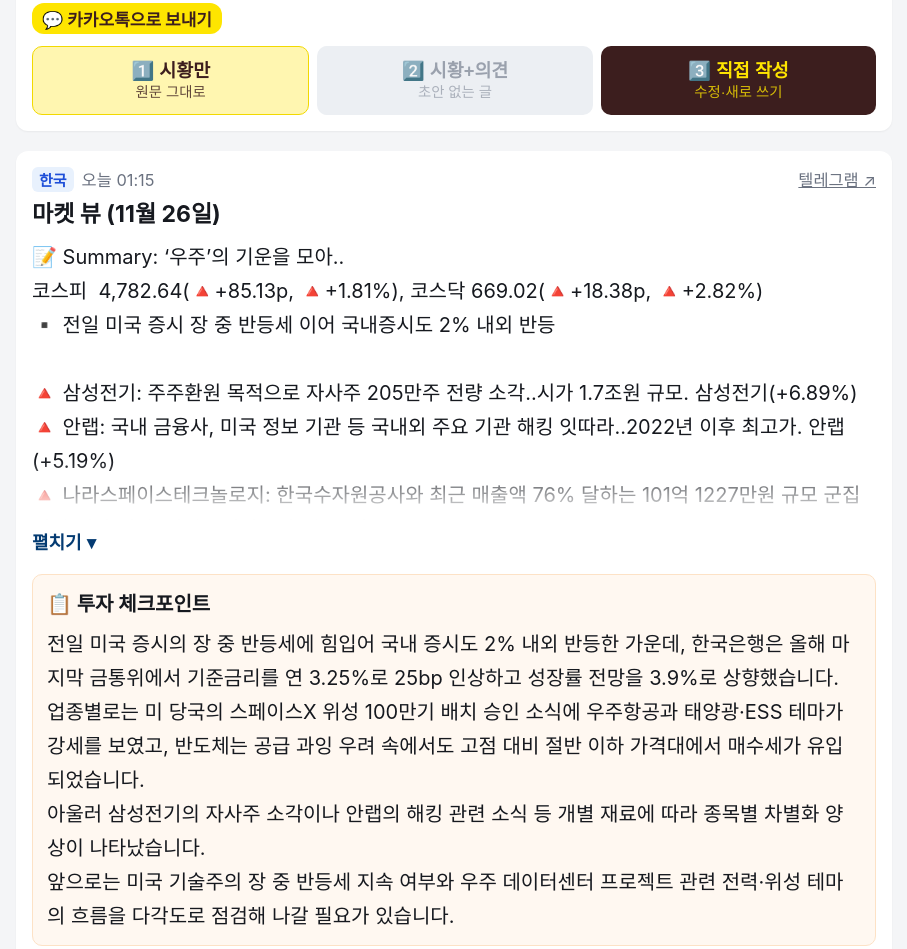
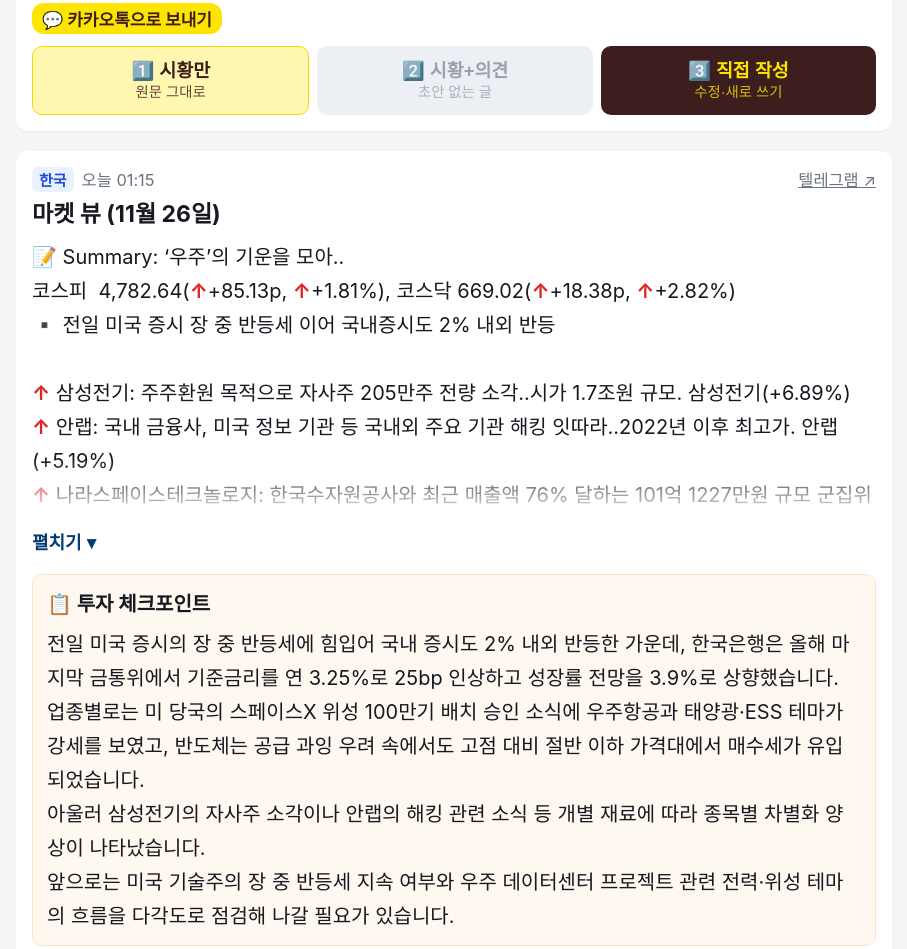
Before and after one commit to bluelagoon1222/Market-Brief-Korea, a plain HTML site: page index.html in a window 1280 px wide. Shown: the part 1906-2855 px from the top of the page, without its empty margins (186-1093 px from the left). Drawn offline with Linux system fonts and the light colour scheme.

Commit message:
Add files via upload

```diff
--- a/index.html
+++ b/index.html
@@ -29,6 +29,7 @@ main{max-width:900px;margin:0 auto;padding:14px 12px 40px}
 .tag.미국{background:#fdecec;color:#b42318}.tag.한국·중국,.tag.한국{background:#e8f1fd;color:#1d4ed8}.tag.중국{background:#fff1e6;color:#b45309}
 .t{font-weight:700;font-size:1.15rem;line-height:1.4}
 .body{white-space:pre-wrap;line-height:1.7;margin-top:10px;font-size:1rem;max-height:14em;overflow:hidden;position:relative;word-break:break-word}
+.up{color:#dc2626;font-weight:700}.dn{color:#2563eb;font-weight:700}
 .body.open{max-height:none}.body:not(.open):after{content:"";position:absolute;left:0;right:0;bottom:0;height:3em;background:linear-gradient(transparent,#fff)}
 .more{border:0;background:none;color:var(--navy);font-weight:700;padding:8px 0;cursor:pointer;font-size:.9rem}
 .doc{font-size:.9rem;margin-top:6px}.doc a{color:var(--navy)}
@@ -93,7 +94,7 @@ function render(){
     <div class="meta"><span class="tag ${esc(p.cat)}">${esc(p.cat)}</span><span>${when(p.time)}</span><a href="${esc(p.url)}" target="_blank" rel="noopener" style="margin-left:auto;color:#6b7280">텔레그램 ↗</a></div>
     <div class="t">${esc(p.title)}</div>
     ${p.photo?`<img class="photo" src="${esc(p.photo)}" loading="lazy" alt="">`:''}
-    <div class="body" id="b${p.id}">${esc(deco(p.text).split('\n').slice(1).join('\n').trim())}</div>
+    <div class="body" id="b${p.id}">${esc(deco(p.text).split('\n').slice(1).join('\n').trim()).replace(/↑/g,'<span class="up">↑</span>').replace(/↓/g,'<span class="dn">↓</span>')}</div>
     <button class="more" onclick="tog(${p.id},this)">펼치기 ▾</button>
     ${p.docs.map(d=>`<div class="doc">📎 <a href="${esc(p.url)}" target="_blank" rel="noopener">${esc(d.name)}</a></div>`).join('')}
     ${p.draft?`<div class="op"><b>${opT(p)}</b>${esc(brk(p.draft))}</div>`:''}
@@ -116,7 +117,7 @@ function showNew(){if(!PENDING)return;ALL=PENDING;SHOWN=ALL[0].id;PENDING=null;$
 const NUM=/([+-]\d[\d,]*(?:\.\d+)?)\s*(%|bp|p\b|원|달러)/g;
 const HEAD=[[/^\*?\s*Key Indices/i,'📊'],[/^\*?\s*Key Takeaways/i,'💡'],[/^\*?\s*Key Stocks/i,'⭐'],[/^\*?\s*FICC/i,'💱'],
   [/^#\s*국내/,'🇰🇷'],[/^#\s*중국|^#\s*홍콩/,'🇨🇳'],[/^#\s*미국/,'🇺🇸'],[/^#\s*일본/,'🇯🇵'],[/^#\s*주목|이벤트/,'📅'],[/^▶️?\s*Summary/i,'📝'],[/^▶️?\s*Up\s*&\s*Down/i,'↕️'],[/^▶️?\s*테마/,'🔥'],
-  [/^\d\.\s*상승/,'🔺'],[/^\d\.\s*하락/,'🔽'],[/^\d\.\s*채권/,'🏦'],[/^\d\.\s*외환/,'💵'],[/^\d\.\s*상품/,'🛢️'],[/^\d\.\s*미국증시 주요지수/,'🇺🇸'],[/^\d\.\s*S&P500 업종/,'🏭']];
+  [/^\d\.\s*상승/,'↑'],[/^\d\.\s*하락/,'↓'],[/^\d\.\s*채권/,'🏦'],[/^\d\.\s*외환/,'💵'],[/^\d\.\s*상품/,'🛢️'],[/^\d\.\s*미국증시 주요지수/,'🇺🇸'],[/^\d\.\s*S&P500 업종/,'🏭']];
 function deco(text){
   const L=text.split('\n').map(l=>l.replace(/\s+$/,''));
   return L.map((l,i)=>{
@@ -124,9 +125,9 @@ function deco(text){
     if(i===0)return '📌 '+s;
     for(const [re,ic] of HEAD)if(re.test(s))return (i>1?'\n':'')+ic+' '+s.replace(/^\*\s*|^#\s*|^▶️?\s*|^\d\.\s*/,'');
     const nums=[...s.matchAll(NUM)];
-    if(nums.length===1&&!/^https?:/.test(s)){const ic=nums[0][1][0]==='+'?'🔺':'🔽';
+    if(nums.length===1&&!/^https?:/.test(s)){const ic=nums[0][1][0]==='+'?'↑':'↓';
       return /^[-·•]\s*/.test(s)?s.replace(/^[-·•]\s*/,ic+' '):ic+' '+s;}
-    if(nums.length>1)return s.replace(/^[-·•]\s*/,'').replace(NUM,(m,v,u)=>(v[0]==='+'?'🔺':'🔽')+v+(u==='p'?'p':u));
+    if(nums.length>1)return s.replace(/^[-·•]\s*/,'').replace(NUM,(m,v,u)=>(v[0]==='+'?'↑':'↓')+v+(u==='p'?'p':u));
     if(/^-(?!\d)/.test(s)||/^-\d+(월|분기|일)/.test(s))return '▪️ '+s.replace(/^-\s*/,'');
     if(/^·\s*/.test(s))return '▫️ '+s.replace(/^·\s*/,'');
     return s;
```
